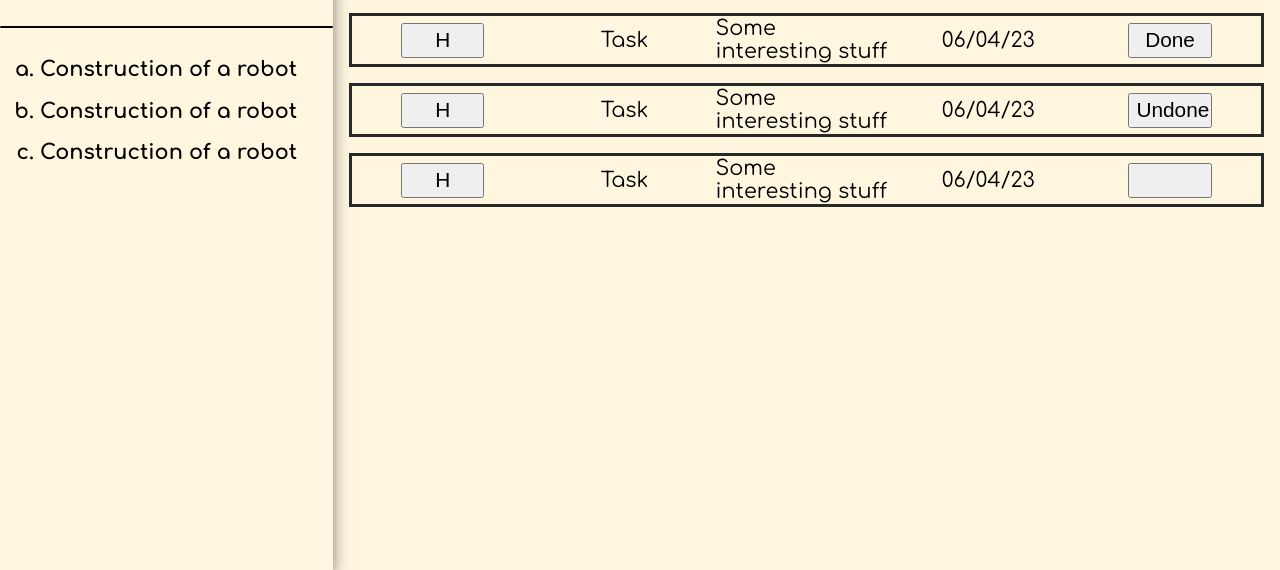
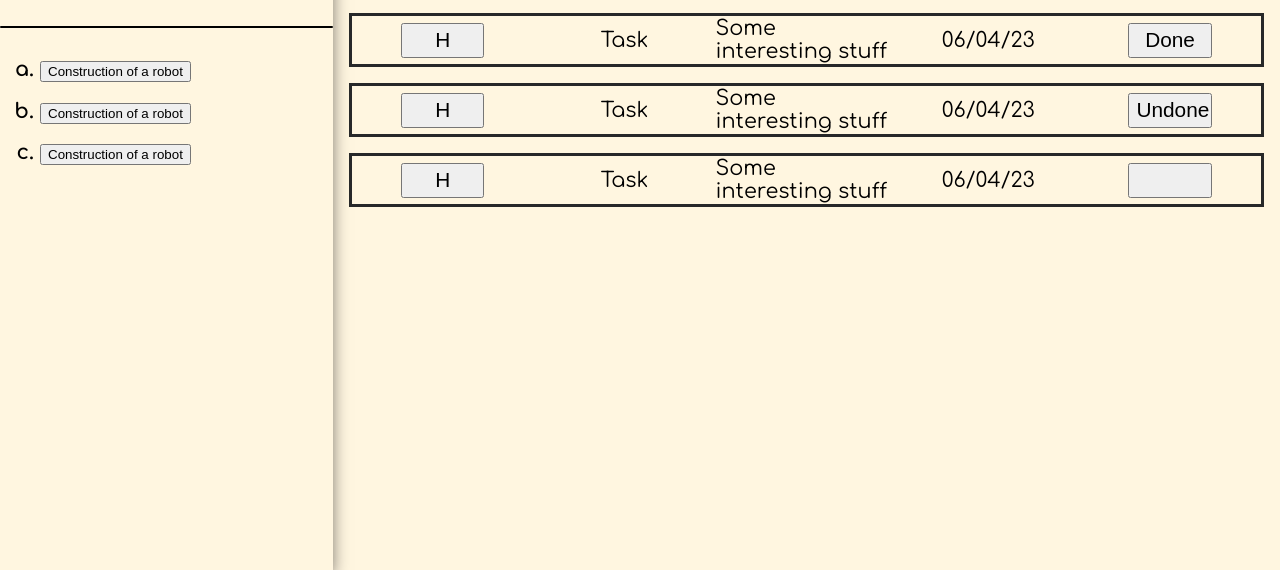
Before and after one commit to baldx/todo-list, a website built with webpack: page dist/index.html in a window 1280 px wide. Shown: the part 230-800 px from the top of the page. Built offline with nearby package versions, Linux system fonts and the light colour scheme.

Commit message:
fix issue with path

```diff
--- a/dist/index.html
+++ b/dist/index.html
@@ -22,9 +22,9 @@
                 </header>
                 <hr>
                 <ul>
-                    <li class="project">Construction of a robot</li>
-                    <li class="project">Construction of a robot</li>
-                    <li class="project">Construction of a robot</li>
+                    <li class="project"><button>Construction of a robot</button></li>
+                    <li class="project"><button>Construction of a robot</button></li>
+                    <li class="project"><button>Construction of a robot</button></li>
                 </ul>
             </aside>
 
```
